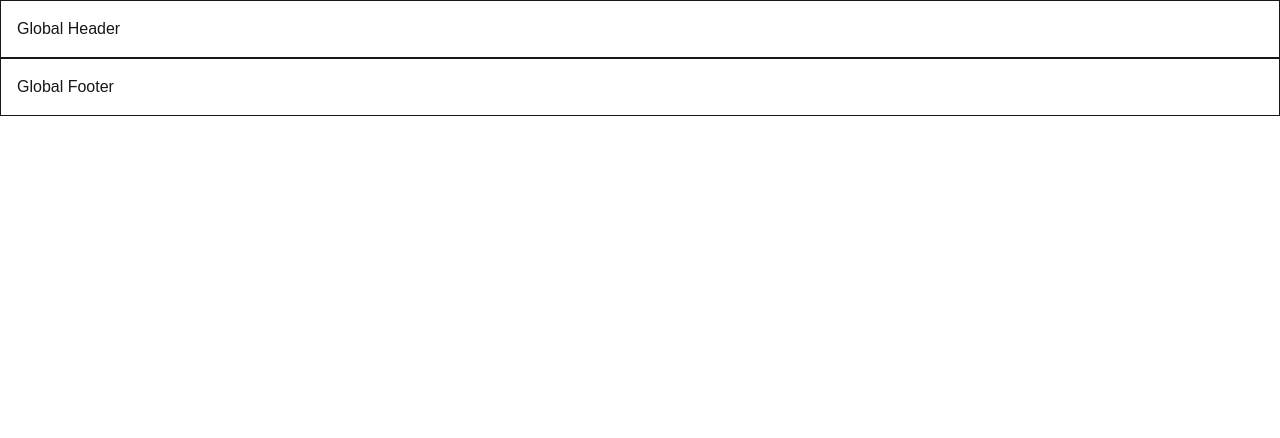
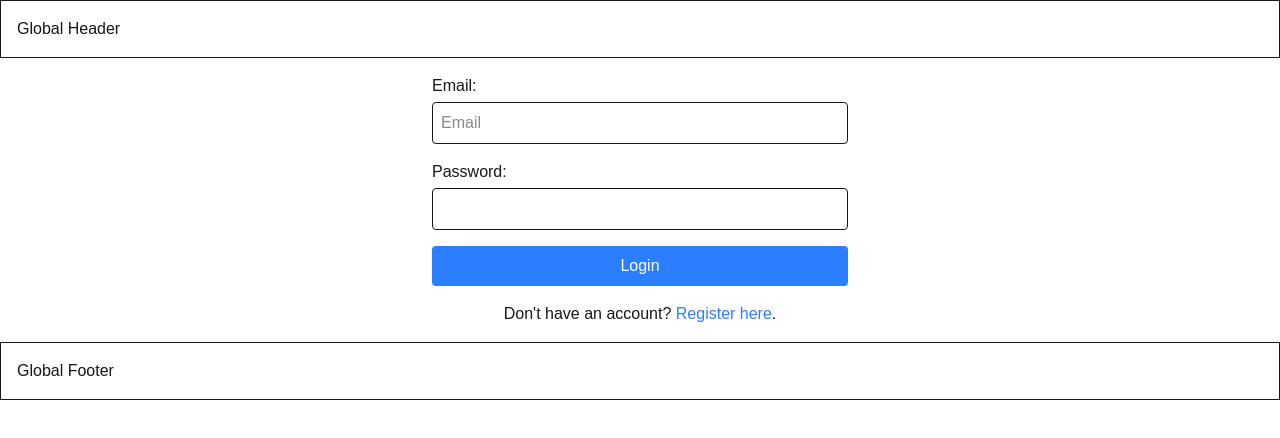
Before and after one commit to prataprai7/tsx, a Next.js app: page /login in a window 1280 px wide. Shown: the top 438 px of the page. Built offline with nearby package versions, Linux system fonts and the light colour scheme.

Commit message:
feat(auth): add login form with validation schema

```diff
--- /dev/null
+++ b/app/(auth)/_components/LoginForm.tsx
@@ -0,0 +1,75 @@
+// app/(auth)/_components/LoginForm.tsx
+"use client";
+import { useForm } from "react-hook-form";
+import { LoginFormData, loginSchema } from "@/app/(auth)/_components/schema";
+import { zodResolver } from "@hookform/resolvers/zod";
+import { useState, useTransition } from "react";
+import { useRouter } from "next/navigation";
+export default function LoginForm() {
+    const [isPending, startTransition] = useTransition();
+    const [error, setError] = useState('');
+    const router = useRouter();
+
+    const {
+        register,
+        handleSubmit,
+        formState: { errors, isSubmitting }
+    } = useForm<LoginFormData>({
+        resolver: zodResolver(loginSchema),
+    });
+
+    const onSubmit = (data: LoginFormData) => {
+        // isPending is true during the transition,
+        // and false after it finishes
+        setError('');
+        startTransition(
+            async () => {
+                try {
+
+                } catch (error: any) {
+                    setError(error?.message || 'Login failed');
+                }
+            }
+        );
+    }
+    return (
+        <div className="max-w-md mx-auto p-4">
+            <form onSubmit={handleSubmit(onSubmit)}>
+                {error && <div className="mb-4 text-red-500 border border-red-500 p-2 rounded">{error}</div>}
+                <div className="mb-4">
+                    <label className="block mb-1">Email:</label>
+                    <input
+                        type="email"
+                        {...register("email")}
+                        placeholder="Email"
+                        className="w-full border p-2 rounded"
+                    />
+                    {errors.email && <span className="text-red-500">{errors.email.message}</span>}
+                </div>
+
+                <div className="mb-4">
+                    <label className="block mb-1">Password:</label>
+                    <input
+                        type="password"
+                        {...register("password")}
+                        className="w-full border p-2 rounded"
+                    />
+                    {errors.password && <span className="text-red-500">{errors.password.message}</span>}
+                </div>
+
+                <button
+                    type="submit"
+                    disabled={isSubmitting || isPending}
+                    className="w-full bg-blue-500 text-white p-2 rounded"
+                >
+                    {isPending ? "Logging in..." : "Login"}
+                </button>
+                <div className="mt-4">
+                    <p className="mt-4 text-center">
+                        Don't have an account? <a href="/register" className="text-blue-500">Register here</a>.
+                    </p>
+                </div>
+            </form>
+        </div>
+    );
+}
--- a/app/(auth)/_components/schema.ts
+++ b/app/(auth)/_components/schema.ts
@@ -19,3 +19,11 @@ export const registerSchema = z.object({
 });
 
 export type RegisterFormData = z.infer<typeof registerSchema>;
+
+export const loginSchema = z.object({
+    email: z.email("Invalid email address"),
+    password: z.string("Password must be string")
+        .min(6, "Password must be at least 6 characters long")
+});
+
+export type LoginFormData = z.infer<typeof loginSchema>;
--- a/app/(auth)/login/page.tsx
+++ b/app/(auth)/login/page.tsx
@@ -1,5 +1,11 @@
-export default function LoginPage() {
+// app/(auth)/login/page.tsx
+
+import LoginForm from "@/app/(auth)/_components/LoginForm";
+
+export default function Page() {
     return (
-        <div></div>
+        <div>
+            <LoginForm/>
+        </div>
     );
 }
```
